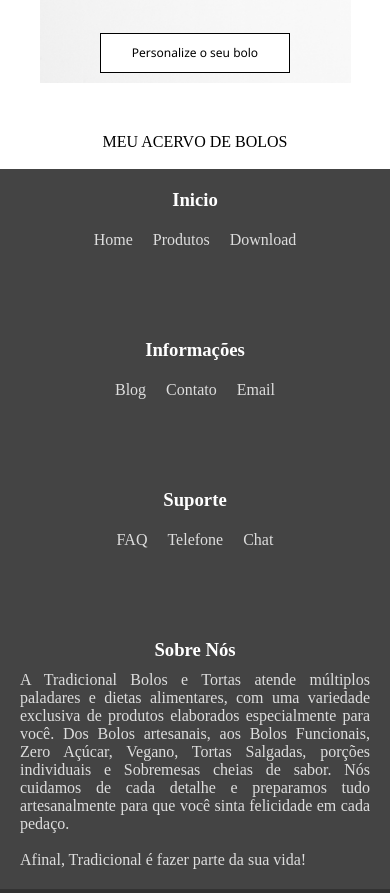
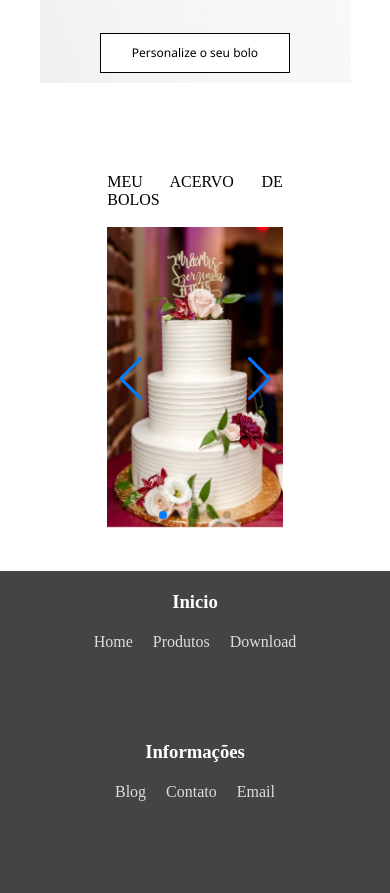
Before and after one commit to yohran1/srmackfly, a React (Create React App) app: page / in a window 390 px wide. Shown: the part 3400-4293 px from the top of the page. Built offline with nearby package versions, Linux system fonts and the light colour scheme.

Commit message:
Carrocel funcionando

```diff
--- a/src/App.css
+++ b/src/App.css
@@ -86,145 +86,16 @@
   background-color: transparent;
 }
 /* ====================================== Carrocel ================================================= */
-/* .slides{
-  margin: 20px;
-  position: relative;
-  margin: 0 auto;
-  width: 60%;
-  height: 400px;
-  overflow: hidden;
+.slide{
+  width: 50%;
+
+  margin: 40px auto;
 }
-.elements{
-  border-radius: 10px;
-  width: 100%;
-  height: 400px;
-  display: flex;
+.slide-item{
+  width: 50%;
+  height: 450px;
+
 }
-.slide{
-  width: 20%;
-  transition: 1s;
-}
-.slide img{
-  width: 100%;
-  height: 100%;
-}
-.elements input{
-  display: none;
-}
-.first{
-  margin: 10px;
-}
-#radio1:checked ~ .first{
-  margin-left: 0;
-}
-#radio2:checked ~ .first{
-  margin-left: -20%;
-}
-#radio3:checked ~ .first{
-  margin-left: -40%;
-}
-#radio4:checked ~ .first{
-  margin-left: -60%;
-}
-#radio5:checked ~ .first{
-  margin-left: -80%;
-}
-
-.navigation{
-  position: absolute;
-  bottom: 0;
-  left: 50%;
-  transform: translate(-50%);
-  display: flex;
-}
-.barra{
-  width: 70px;
-  height: 10px;
-  border: 3px solid black;
-  margin: 6px;
-  border-radius: 5px;
-  cursor: pointer;
-  transition: background 1s;
-}
-.barra:hover{
-  background-color: rgb(252, 217, 234);
-} */
-/* ====================== Outro carrocel ================= */
-/* .slides{
-  position: relative;
-  padding: 15px;
-  max-width: 50%;
-  margin: 0 auto;
-}
-.arrow-left, .arrow-right{
-  position: absolute;
-  top: 0;
-  left: 0;
-  right: auto;
-  bottom: 0;
-  font-size: 20px;
-  line-height: 250px;
-  width: 40px;
-  text-align: center;
-  color: white;
-  cursor: pointer;
-  border: none;
-  background: linear-gradient(to left, transparent 0%, black 200%);
-  opacity: 0.3;
-  transition: all 600ms ease-in-out;
-}
-.arrow-right{
-  left: auto;
-  right: 0;
-  background: linear-gradient(to right, transparent 0%, black 200%);
-}
-.arrow-left:hover{
-  opacity: 1;
-}
-.elements{
-  overflow-x: auto;
-}
-.gallery{
-  display: flex;
-  flex-flow: row nowrap;
-  gap: 15x;
-}
-img{
-  width: 250px;
-  height: 250px;
-}
-.item{
-  width: 250px;
-  height: 250px;
-  flex-shrink: 0;
-  opacity: 0.6;
-  border: 5px solid white;
-  transition: all 600ms ease-in-out;
-}
-.atual-item{
-  opacity: 1;
-  border: 5px solid rgba(255, 214, 228);
-  box-shadow: 0 0 10px rgb(255, 214, 228);
-}
-/* This is from w3schools */
-/* https://www.w3schools.com/howto/howto_css_hide_scrollbars.asp */
-/* .elements::-webkit-scrollbar {  */
-  /* Hide scrollbar for Chrome, Safari and Opera */
-  /* display: none; */
-/* } */
-/* .elements{ */
-  /* -ms-overflow-style: none;  */
-  /* IE and Edge */
-  /* scrollbar-width: none; */
-   /* Firefox */
-/* }  */
-.slide-item{
-  width: 100%;
-  height: 350px;
-  object-fit: cover;
-}
-
-
 
 
 
@@ -449,6 +320,10 @@ li{
     .slides{
       width: 100%;
     }
+    .slide-item{
+      width: 100%;
+      height: 300px;
+    }
 }
 @media(max-width: 950px){
   .footerOrigin{
--- a/src/Projeto.js
+++ b/src/Projeto.js
@@ -16,6 +16,7 @@ const data = [
     { id: '4', image: {bolo_4} },
     { id: '5', image: {bolo_5} }
 ]
+const Data = [bolo_1, bolo_2, bolo_3, bolo_4, bolo_5]
 
 
 export default function Projeto(props){
@@ -73,7 +74,7 @@ export default function Projeto(props){
 
                 {/* </div> */}
                 {/* ============================================================================================= */}
-                <div>
+                <div className="slide">
                 <p>MEU ACERVO DE BOLOS</p>
                 <br></br>
 
@@ -81,79 +82,21 @@ export default function Projeto(props){
                     slidesPerView={1}
                     pagination={{clickable: true}}
                     navigation
+                    loop
+
                 >
-                    {data.map((item) => {
-                        <SwiperSlide key={item.id}>
+                    {Data.map((item, index) => {
+                        return (
+                        <SwiperSlide key={index}>
                             <img
-                                src={item.image}
+                                src={item}
                                 alt="slide"
                                 className="slide-item"
                              />
                         </SwiperSlide>
-                    })}
+                        )})}
                 </Swiper>
-
                 </div>
-
-
-
-
-
-                {/* <div className="slides">
-                    <div className="elements">
-
-                        <input type="radio" name="radio-btn" id="radio1" />
-                        <input type="radio" name="radio-btn" id="radio2" />
-                        <input type="radio" name="radio-btn" id="radio3" />
-                        <input type="radio" name="radio-btn" id="radio4" />
-                        <input type="radio" name="radio-btn" id="radio5" />
-                        <input type="radio" name="radio-btn" id="radio6" />
-
-                        <div className="slide first">
-                            <img src={bolo_1} alt="Bolo_slide"></img>
-                        </div>
-                        <div className="slide">
-                            <img src={bolo_2} alt="Bolo_slide"></img>
-                        </div>
-                        <div className="slide">
-                            <img src={bolo_3} alt="Bolo_slide"></img>
-                        </div>
-                        <div className="slide">
-                            <img src={bolo_4} alt="Bolo_slide"></img>
-                        </div>
-                        <div className="slide">
-                            <img src={bolo_5} alt="Bolo_slide"></img>
-                        </div>
-
-                    </div>
-
-                        <div className="navigation">
-                            <label htmlFor="radio1" className="barra"></label>
-                            <label htmlFor="radio2" className="barra"></label>
-                            <label htmlFor="radio3" className="barra"></label>
-                            <label htmlFor="radio4" className="barra"></label>
-                            <label htmlFor="radio5" className="barra"></label>
-                            <label htmlFor="radio6" className="barra"></label>
-                        </div>
-                </div> */}
-
-                {/* <div className="slides">
-                    <button className="arrow-left control" aria-label="Previous Image">◀</button>
-                    <button className="arrow-right control" aria-label="Next Image">▶</button>
-
-                    <div className="elements">
-
-                        <div className="gallery">
-                            <img src={bolo_slide1} className="item atual-item" alt="Bolo_slide"></img>
-                            <img src={bolo_slide2} className="item atual-item" alt="Bolo_slide"></img>
-                            <img src={bolo_slide3} className="item atual-item" alt="Bolo_slide"></img>
-                            <img src={bolo_slide4} className="item atual-item" alt="Bolo_slide"></img>
-                            <img src={bolo_slide5} className="item atual-item" alt="Bolo_slide"></img>
-                            <img src={bolo_slide6} className="item atual-item" alt="Bolo_slide"></img>
-                        </div>
-
-                    </div>
-                </div> */}
             </div>
             {/* ============================================================================================= */}
             <div className="footerOrigin">
```
